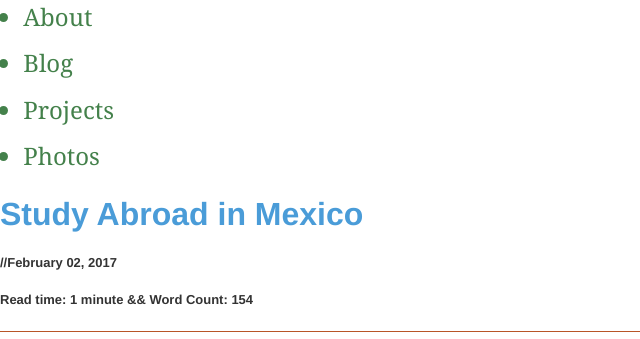
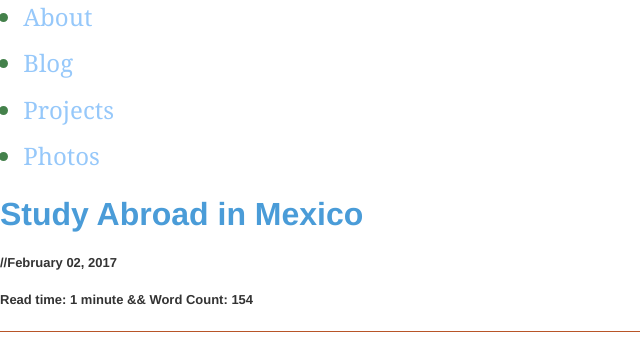
Before and after one commit to giraffesyo/giraffesyo.io, a Gatsby site: page /blog/2018-04-22-what-i-learned-in-world-cultures in a window 1280 px wide. Shown: the whole page, without its empty margins (0-640 px from the left). Built offline with nearby package versions, Linux system fonts and the light colour scheme; Gatsby itself is replaced by a stand-in of ours; some packages are replaced by stand-ins of ours.

Commit message:
Update Link Color

```diff
--- a/src/templates/blog-post.css
+++ b/src/templates/blog-post.css
@@ -1,4 +1,4 @@
-h1{
+h1 {
   color: rgb(74, 156, 216);
 }
 h2 {
@@ -9,7 +9,7 @@ h3 {
   color: rgb(184, 85, 40);
 }
 p {
-  color: rgb(255,255,255)
+  color: rgb(255, 255, 255);
 }
 
 img {
@@ -23,7 +23,7 @@ figcaption {
 }
 
 li {
-  color: rgb(68,129,75);
+  color: rgb(68, 129, 75);
 }
 
 .bottom {
@@ -33,3 +33,11 @@ li {
 .content {
   margin-top: 10px;
 }
+
+a,
+a:hover {
+  color: rgb(150, 200, 250);
+}
+a:hover {
+  text-decoration: none;
+}
```
